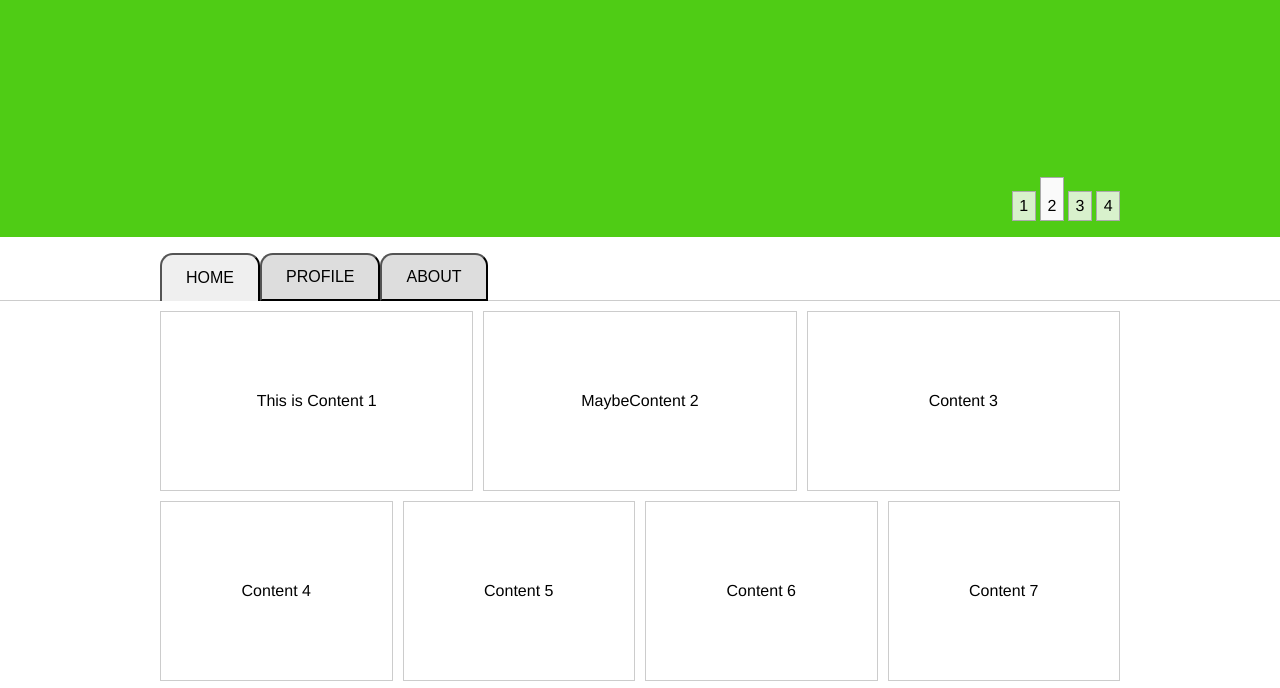
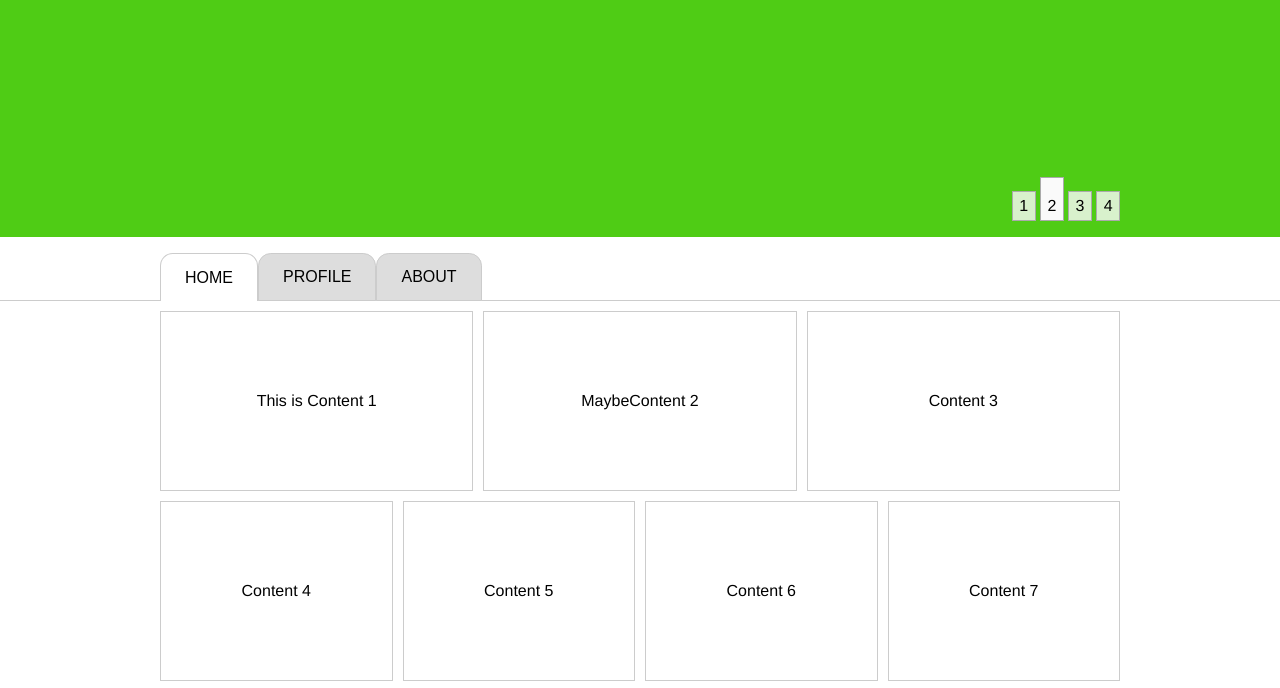
Before and after one commit to dpyzo0o/ife-2018, a plain HTML site: page zero-basis/day07-08/part2/index.html in a window 1280 px wide. Shown: the part 67-755 px from the top of the page. Drawn offline with Linux system fonts and the light colour scheme.

Commit message:
fix button look on windows

```diff
--- a/zero-basis/day07-08/part2/style.css
+++ b/zero-basis/day07-08/part2/style.css
@@ -84,12 +84,14 @@ nav button {
   margin-top: 1rem;
   height: 3rem;
   padding: 0 1.5rem;
+  border: 1px solid #ccc;
   border-radius: 0.8rem 0.8rem 0 0;
   cursor: pointer;
 }
 
 nav button.active {
   border-bottom: none;
+  background: white;
 }
 
 nav button:not(.active) {
```
Also changed, not shown: zero-basis/day07-08/part2/index.html (+1 -0 lines).
